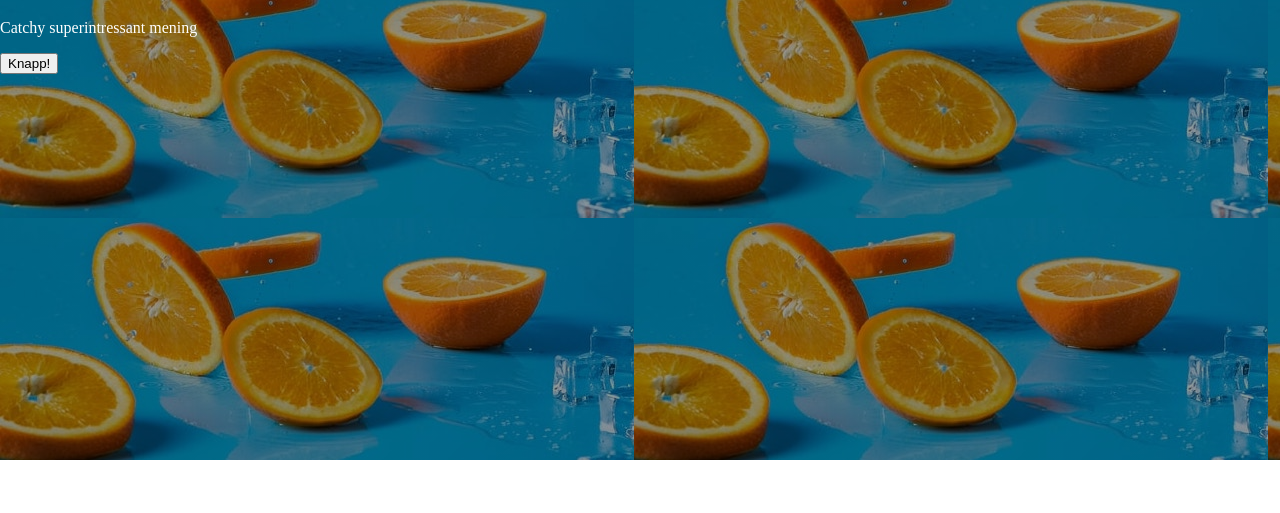
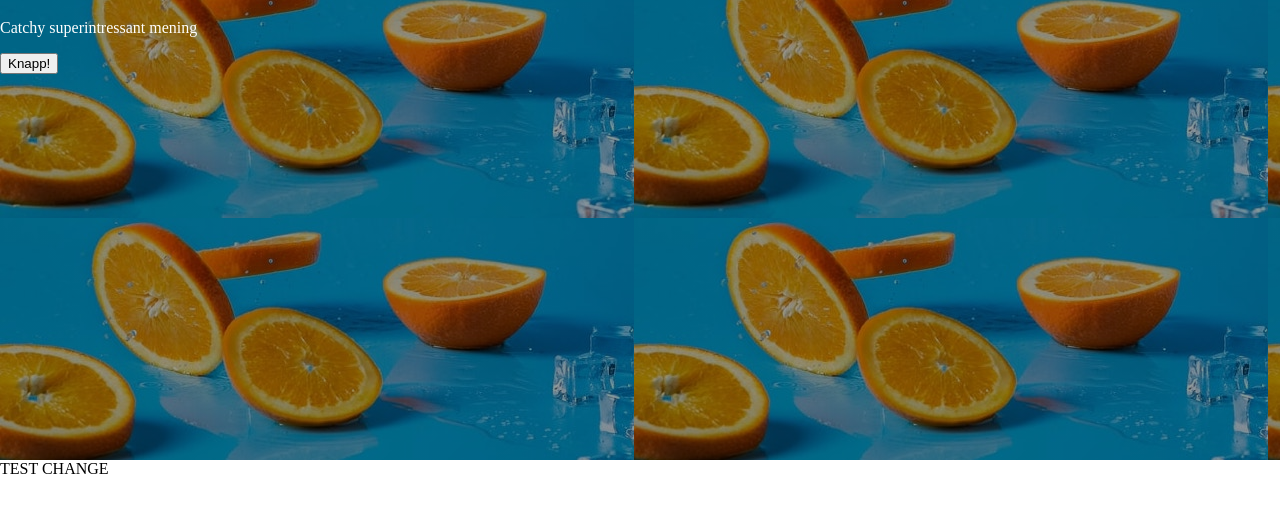
Before and after one commit to EmOlsz/skapa-en-hero-image, a plain HTML site: page index.html in a window 1280 px wide. Shown: the part 61-574 px from the top of the page. Drawn offline with Linux system fonts and the light colour scheme.

Commit message:
Add files via upload
2 commit

```diff
--- a/index.html
+++ b/index.html
@@ -25,5 +25,7 @@
       </div>
     </div>
 
+    TEST CHANGE
+
   </body>
 </html>
```
